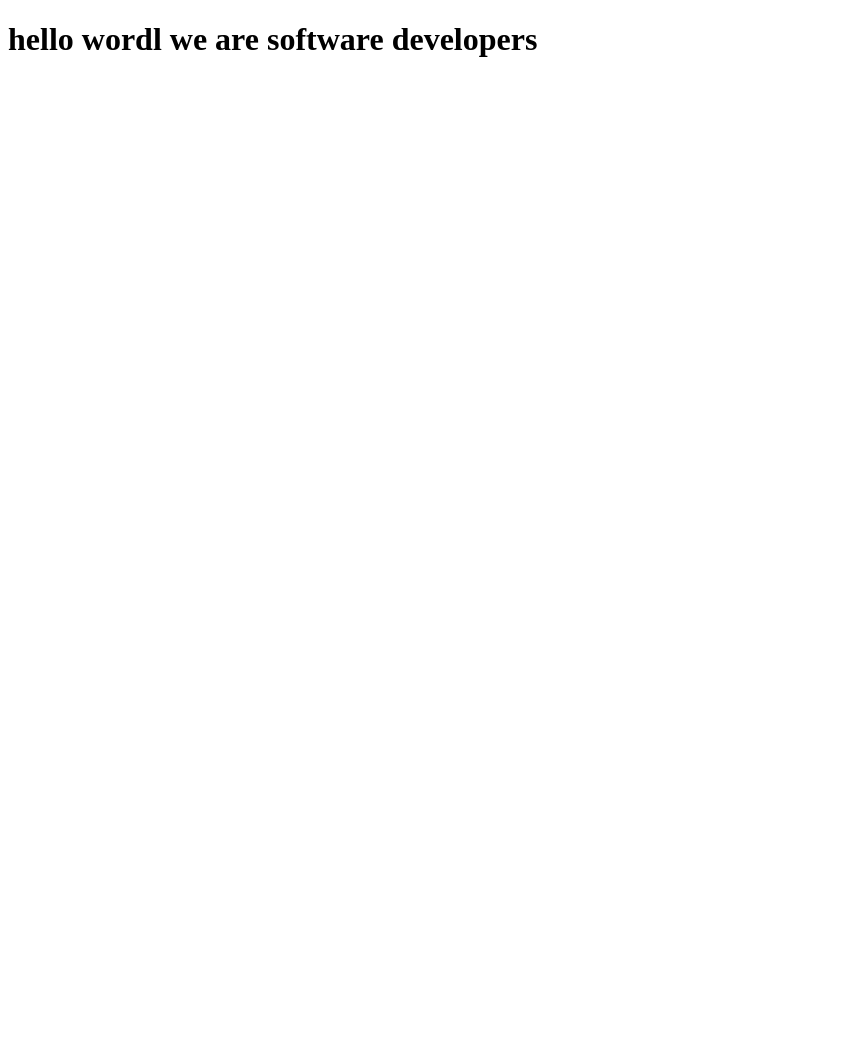
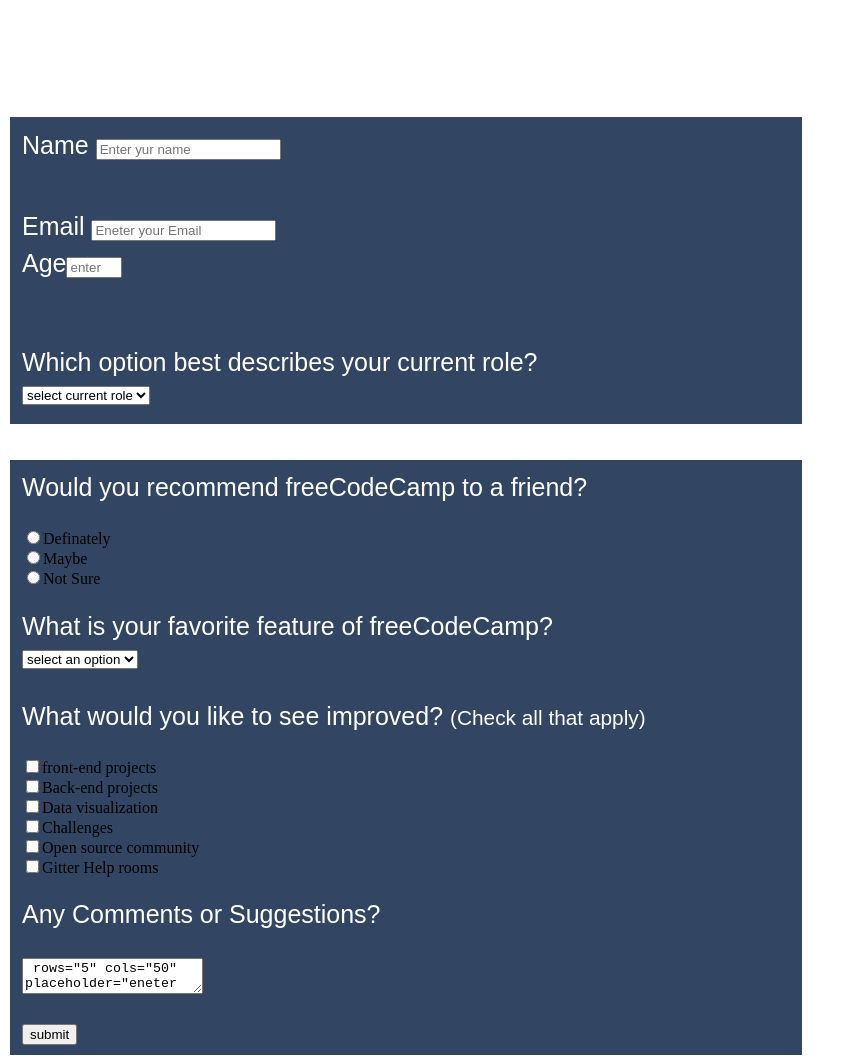
Before and after one commit to deregit2015/mychallenge, a plain HTML site: page index.html in a window 1280 px wide. Shown: the whole page, without its empty margins (0-856 px from the left). Before the commit the page ends 800 px from the top, so only its background shows below. Drawn offline with Linux system fonts and the light colour scheme.

Commit message:
my comit

```diff
--- a/css/style.css
+++ b/css/style.css
@@ -0,0 +1,30 @@
+h1{
+    text-align: center;
+    font-family: Arial, Helvetica, sans-serif;
+    font-size: 30px;
+    color: white;
+}
+p{
+    text-align: center;
+    font-family: Arial, Helvetica, sans-serif;
+    font-size: 20px;
+    font-style: italic;
+    color: white;
+
+}
+body{
+   background-position: center;
+}
+fieldset{
+    border: none;
+    width: 60VW;
+    margin: 30 250;
+    background: rgb(50,70,100);
+}
+label{
+    display: block;
+    margin: 0.5rem 0;
+    color: white;
+    font-size: 25px;
+    font-family: Arial, Helvetica, sans-serif;
+}
--- a/index.html
+++ b/index.html
@@ -8,19 +8,69 @@
 
   <body>
     <script src="https://cdn.freecodecamp.org/testable-projects-fcc/v1/bundle.js"></script>
-<h1> hello wordl we are software developers</h1>
-    <!--
+<h1 id="title"> freeCodeCamp Survey Form</h1>
+<p id="description"> Thank you for taking the time to help us improve the platform</p>
+<form id="survey-form">
+<fieldset>
+<label id="name-label"> Name <input id ="name" type="text" placeholder="Enter yur name" required></label> <br>
+<br>
+<label id="email-label">Email <input id ="email" type="email" placeholder="Eneter your Email"required></label>
+<label id="number-label">Age<input id="number" type="number" min="15" max="70" placeholder="enter your age"required></label>
+<br>
+<br>
+<br>
+<label> Which option best describes your current role?<br>
+<select id="dropdown" required>
+<option value="" >select current role</option>
+<option value="1" >Student</option>
+<option value="2" >Full time Job</option>
+<option value="3" >Full time learner</option>
+<option value="4">prefer not to say</option>
 
-    Hello Camper!
+</select>
+</label>
+</fieldset>
+<br>
+<br>
+<fieldset>
+<label> Would you recommend freeCodeCamp to a friend?</label> <br>
+<input type="radio" name="Definately-Maybe-Not Sure" value="Definately">Definately<br>
+<input type="radio" name="Definately-Maybe-Not Sure" value="Maybe">Maybe<br>
+<input type="radio" name="Definately-Maybe-Not Sure" value="Not Sure">Not Sure<br>
 
-    For now, the test suite only works in Chrome!
-    Please read the README below in the JS Editor before beginning.
-    Feel free to delete this message once you have read it.
-    Good luck and Happy Coding!
+</fieldset>
+<fieldset>
+<label> What is your favorite feature of freeCodeCamp?<br>
+<select >
+<option value=""> select an option</option><br>
+<option value="1"> Challenges</option><br>
+<option value="2"> Projects</option><br>
+<option value="3"> Community</option><br>
+<option value="4"> Open Source</option><br>
+</select>
+</label>
+</fieldset>
+<fieldset>
+<label required>What would you like to see improved? <small>(Check all that apply)</small></label><br>
+<input type="checkbox" value="front-end projects">front-end projects<br>
+<input type="checkbox" value="Back-end projects">Back-end projects<br>
+<input type="checkbox" value="Data visualization">Data visualization<br>
+<input type="checkbox" value="Challenges">Challenges<br>
+<input type="checkbox" value="Open source community">Open source community<br>
+<input type="checkbox" value="Gitter Help rooms">Gitter Help rooms<br></label>
+</fieldset>
+<fieldset>
+<label> Any Comments or Suggestions?<br>
+  <br>
 
-    - The freeCodeCamp Team
+<textarea> rows="5" cols="50" placeholder="eneter your comment here"</textarea>
+</label>
+</fieldset>
+<fieldset>
+  <input type="submit" value="submit" id="submit">
+</fieldset>
+</form>
 
-    -->
-    <script  src="js/index.js"></script>
+
   </body>
 </html>
```
